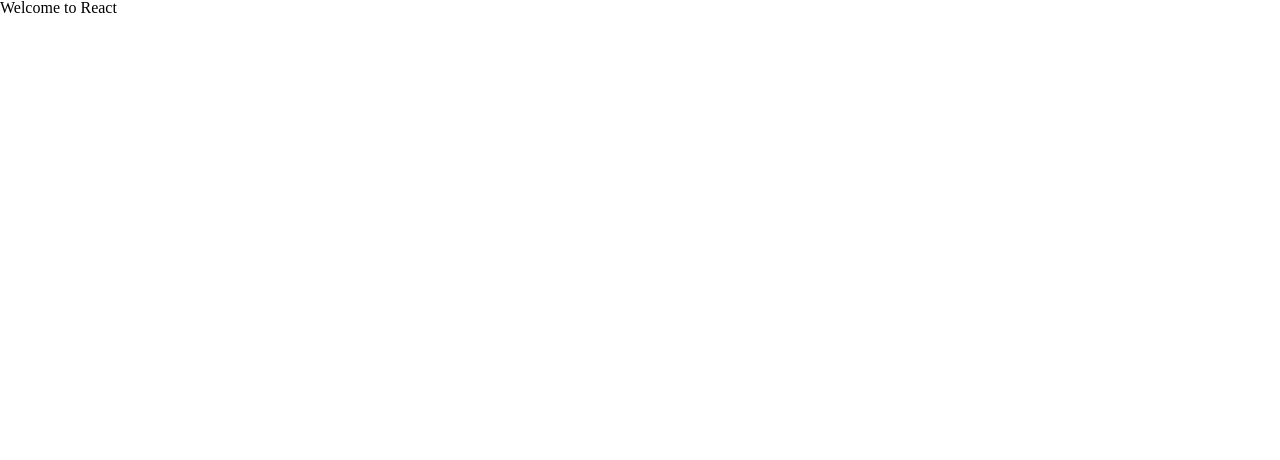
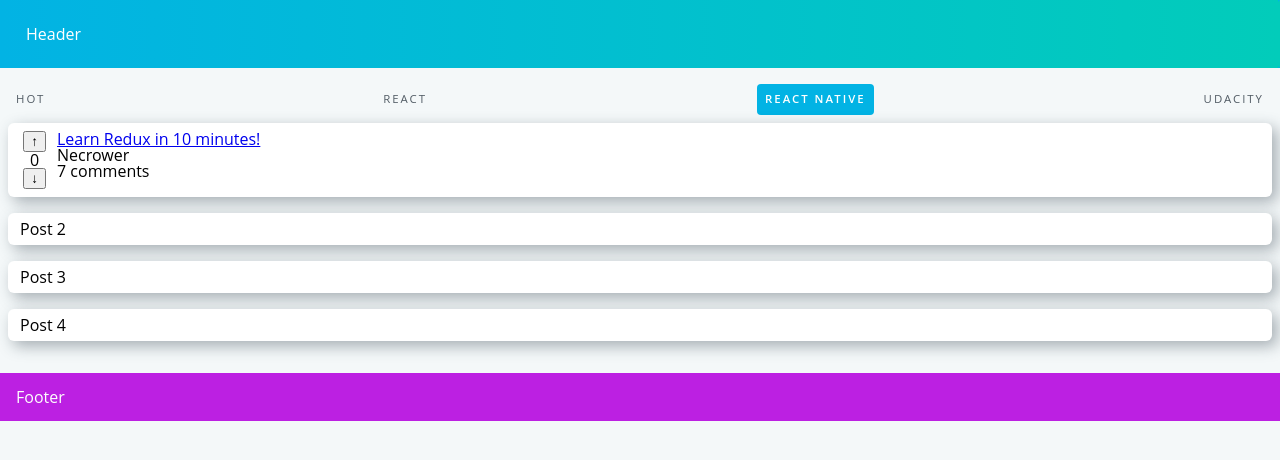
Before and after one commit to MarioJuniorPro/reactnd-project-readable-starter, a React (Create React App) app in the folder frontend/: page / in a window 1280 px wide. Shown: the top 460 px of the page. Built offline with nearby package versions, Linux system fonts and the light colour scheme.

Commit message:
feat: create layout

```diff
--- a/frontend/package.json
+++ b/frontend/package.json
@@ -7,6 +7,7 @@
     "enzyme": "^3.3.0",
     "enzyme-adapter-react-16": "^1.1.1",
     "jest-enzyme": "^4.2.0",
+    "moment": "^2.20.1",
     "react": "^16.2.0",
     "react-dom": "^16.2.0",
     "react-helmet": "^5.2.0",
@@ -29,7 +30,6 @@
     "husky": "^0.15.0-rc.8",
     "react-fake-props": "^0.2.0"
   },
-
   "husky": {
     "hooks": {
       "pre-commit": "cross-env CI=true react-scripts test",
--- a/frontend/src/App.js
+++ /dev/null
@@ -1,16 +0,0 @@
-import React, { Component } from 'react';
-
-class App extends Component {
-  render() {
-    return (
-      <div className="App">
-        <header className="App-header">
-          <h1 className="App-title">Welcome to React</h1>
-        </header>
-
-      </div>
-    );
-  }
-}
-
-export default App;
--- /dev/null
+++ b/frontend/src/Root.js
@@ -0,0 +1,10 @@
+import App from './containers/App';
+
+
+import React from 'react'
+
+export default () => {
+  return (
+    <App />
+  )
+}
--- /dev/null
+++ b/frontend/src/containers/App.js
@@ -0,0 +1,71 @@
+import React, { Component, Fragment } from 'react'
+
+class App extends Component {
+  render() {
+    return (
+      <Fragment>
+        <header className="page__header">Header</header>
+        <main className="page__main">
+          <nav className="posts__categories">
+            <ul className="categories-list">
+              <li className="categories-item">
+                <a className="categories-item__link" href="#">Hot</a>
+              </li>
+              <li className="categories-item">
+                <a className="categories-item__link" href="#">React</a>
+              </li>
+              <li className="categories-item categories-item--active">
+                <a className="categories-item__link" href="#">React Native</a>
+              </li>
+              <li className="categories-item">
+                <a className="categories-item__link" href="#">Udacity</a>
+              </li>
+            </ul>
+          </nav>
+          <section className="posts-cards">
+            <article className="posts-card">
+              <div className="vote-score">
+                <button className="vote-score__increase" title="Increment">&uarr;</button>
+                <span className="vote-score__counter">0</span>
+                <button className="vote-score__increase" title="Decrement">&darr;	</button>
+              </div>
+              <div className="posts-card__info-container">
+                <h2 className="posts-card__title">
+                  <a href="#">Learn Redux in 10 minutes!</a>
+                </h2>
+                <span className="posts-card__author">Necrower</span>
+                <p className="posts-card__comments-count">7 comments</p>
+              </div>
+            </article>
+            <article className="posts-card">Post 2</article>
+            <article className="posts-card">Post 3</article>
+            <article className="posts-card">Post 4</article>
+          </section>
+        </main>
+        <footer className="page__footer">Footer</footer>
+      </Fragment>
+      // <div className="container">
+      //   <header className="page-header">Esse é o Header</header>
+      //   <nav className="page-nav">
+      //     <ul className="menu">
+      //       <li>Hot</li>
+      //       <li>React</li>
+      //       <li>Udacity</li>
+      //       <li>React Native</li>
+      //     </ul>
+      //   </nav>
+      //   <main className="page-main">
+      //     <section>
+      //       post
+      //     </section>
+      //     <section>
+      //       post
+      //     </section>
+      //   </main>
+      //   <footer className="page-footer">meu footer</footer>
+      // </div>
+    )
+  }
+}
+
+export default App
--- a/frontend/src/css/index.css
+++ b/frontend/src/css/index.css
@@ -1,48 +1,131 @@
-/* http://meyerweb.com/eric/tools/css/reset/
-   v2.0 | 20110126
-   License: none (public domain)
-*/
+body,
+html {
+  height: 100%;
+  background-color: #f4f8f9;
+  font-family: Open Sans, sans-serif;
+}
+/* LAYOUT  */
+#root {
+  display: grid;
+  grid-gap: 1rem;
+  grid-template-areas:
+    'header'
+    'main'
+    /* 'main' */
+    'footer';
+  grid-template-columns: auto;
+  grid-template-rows: auto auto auto;
+  /* grid-template-rows: auto; */
+}
 
-html, body, div, span, applet, object, iframe,
-h1, h2, h3, h4, h5, h6, p, blockquote, pre,
-a, abbr, acronym, address, big, cite, code,
-del, dfn, em, img, ins, kbd, q, s, samp,
-small, strike, strong, sub, sup, tt, var,
-b, u, i, center,
-dl, dt, dd, ol, ul, li,
-fieldset, form, label, legend,
-table, caption, tbody, tfoot, thead, tr, th, td,
-article, aside, canvas, details, embed,
-figure, figcaption, footer, header, hgroup,
-menu, nav, output, ruby, section, summary,
-time, mark, audio, video {
-	margin: 0;
-	padding: 0;
-	border: 0;
-	font-size: 100%;
-	font: inherit;
-	vertical-align: baseline;
+.page__header {
+  grid-area: header;
+  padding: 1.5rem;
+  outline: none;
+  color: #fff;
+  /* box-shadow: 5px 5px 25px 0px rgba(46,61,73,0.2); */
+  background-color: #02b3e4;
+  border: 0.125rem solid transparent;
+  border-right: 0.125rem solid #02ccba;
+  border-left: 0.125rem solid #02b3e4;
+  background-image: linear-gradient(to right, #02b3e4 0%, #02ccba 100%);
 }
-/* HTML5 display-role reset for older browsers */
-article, aside, details, figcaption, figure,
-footer, header, hgroup, menu, nav, section {
-	display: block;
+
+.page__main {
+  grid-area: main;
+  padding: 0 0.5rem;
+  /* height: 100% */
 }
-body {
-	line-height: 1;
+
+.page__footer {
+  grid-area: footer;
+  padding: 1rem;
+  background: #bc20e2;
+  color: #fdfdfd;
 }
-ol, ul {
-	list-style: none;
+/* LAYOUT END */
+
+.posts__categories {
+
 }
-blockquote, q {
-	quotes: none;
+
+.categories-list {
+  display: flex;
+  justify-content: space-between;
+  flex-wrap: wrap;
+  margin-bottom: 0.5rem;
 }
-blockquote:before, blockquote:after,
-q:before, q:after {
-	content: '';
-	content: none;
+
+
+.categories-item {
+  border-radius: 0.25rem;
 }
-table {
-	border-collapse: collapse;
-	border-spacing: 0;
+
+.categories-item--active {
+  background-color: #02b3e4;
+  color: #fff;
 }
+
+.categories-item--active .categories-item__link {
+  color: #fff;
+  font-weight: 600;
+}
+
+.categories-item__link {
+  color: #525c65;
+}
+
+.categories-item__link,
+.categories-item__link:hover,
+.categories-item__link:visited {
+  cursor: pointer;
+  user-select: none;
+  text-align: center;
+  white-space: nowrap;
+  vertical-align: top;
+  text-decoration: none;
+  vertical-align: middle;
+  padding: 0 0.5rem;
+  text-transform: uppercase;
+  font-size: 0.7125rem;
+  line-height: 1.925rem;
+  letter-spacing: 0.125rem;
+  transition: all 0.3s ease;
+}
+
+
+/* POST CARDS  */
+.posts-cards {
+
+}
+
+.posts-card {
+  padding: 0.5rem 0.75rem;
+  margin-top: 0;
+  margin-bottom: 1rem;
+  text-align: left;
+  position: relative;
+  background: #fff;
+  box-shadow: 5px 5px 15px 0px rgba(46, 61, 73, 0.4);
+  border-radius: 0.375rem;
+  transition: all 0.3s ease;
+  display: flex;
+  /* justify-content: space-between; */
+}
+
+.posts-card__info-container {
+  flex: 1;
+}
+
+/* POST CARDS END */
+
+/* VOTE SCORE  */
+
+.vote-score {
+  display: flex;
+  flex-direction: column;
+  align-items: center;
+  padding: 0 0.7rem 0 0.2rem;
+}
+
+/* VOTE SCORE END */
--- /dev/null
+++ b/frontend/src/css/reset.css
@@ -0,0 +1,48 @@
+/* http://meyerweb.com/eric/tools/css/reset/
+   v2.0 | 20110126
+   License: none (public domain)
+*/
+
+html, body, div, span, applet, object, iframe,
+h1, h2, h3, h4, h5, h6, p, blockquote, pre,
+a, abbr, acronym, address, big, cite, code,
+del, dfn, em, img, ins, kbd, q, s, samp,
+small, strike, strong, sub, sup, tt, var,
+b, u, i, center,
+dl, dt, dd, ol, ul, li,
+fieldset, form, label, legend,
+table, caption, tbody, tfoot, thead, tr, th, td,
+article, aside, canvas, details, embed,
+figure, figcaption, footer, header, hgroup,
+menu, nav, output, ruby, section, summary,
+time, mark, audio, video {
+	margin: 0;
+	padding: 0;
+	border: 0;
+	font-size: 100%;
+	font: inherit;
+	vertical-align: baseline;
+}
+/* HTML5 display-role reset for older browsers */
+article, aside, details, figcaption, figure,
+footer, header, hgroup, menu, nav, section {
+	display: block;
+}
+body {
+	line-height: 1;
+}
+ol, ul {
+	list-style: none;
+}
+blockquote, q {
+	quotes: none;
+}
+blockquote:before, blockquote:after,
+q:before, q:after {
+	content: '';
+	content: none;
+}
+table {
+	border-collapse: collapse;
+	border-spacing: 0;
+}
--- a/frontend/src/index.js
+++ b/frontend/src/index.js
@@ -1,9 +1,10 @@
 import React from 'react';
 import ReactDOM from 'react-dom';
+import './css/reset.css';
 import './css/index.css';
 import './css/theme.css';
-import App from './App';
+import Root from './Root';
 // import registerServiceWorker from './registerServiceWorker';
 
-ReactDOM.render(<App />, document.getElementById('root'));
+ReactDOM.render(<Root />, document.getElementById('root'));
 // registerServiceWorker();
```
Also changed, not shown: 2 other files (tests, documents, lock files or other folders).
